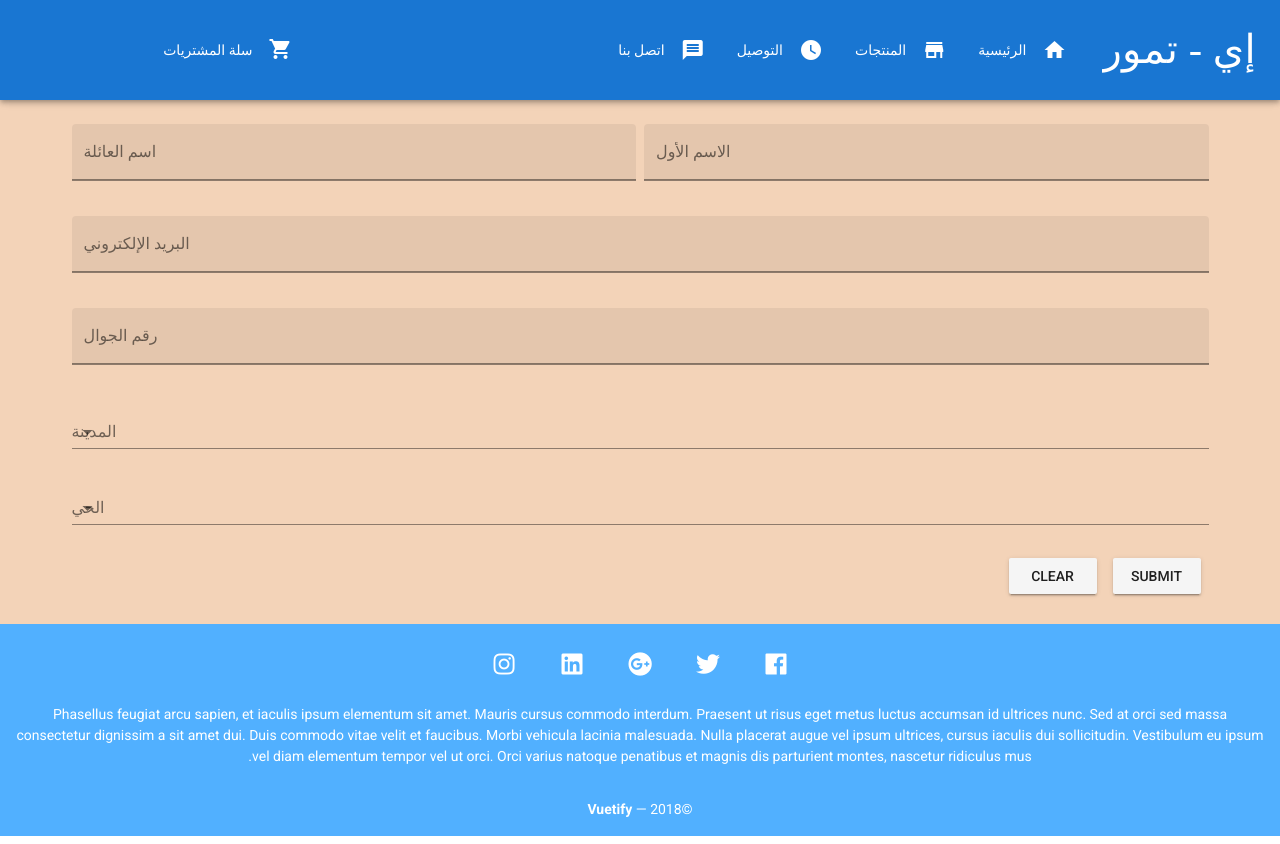
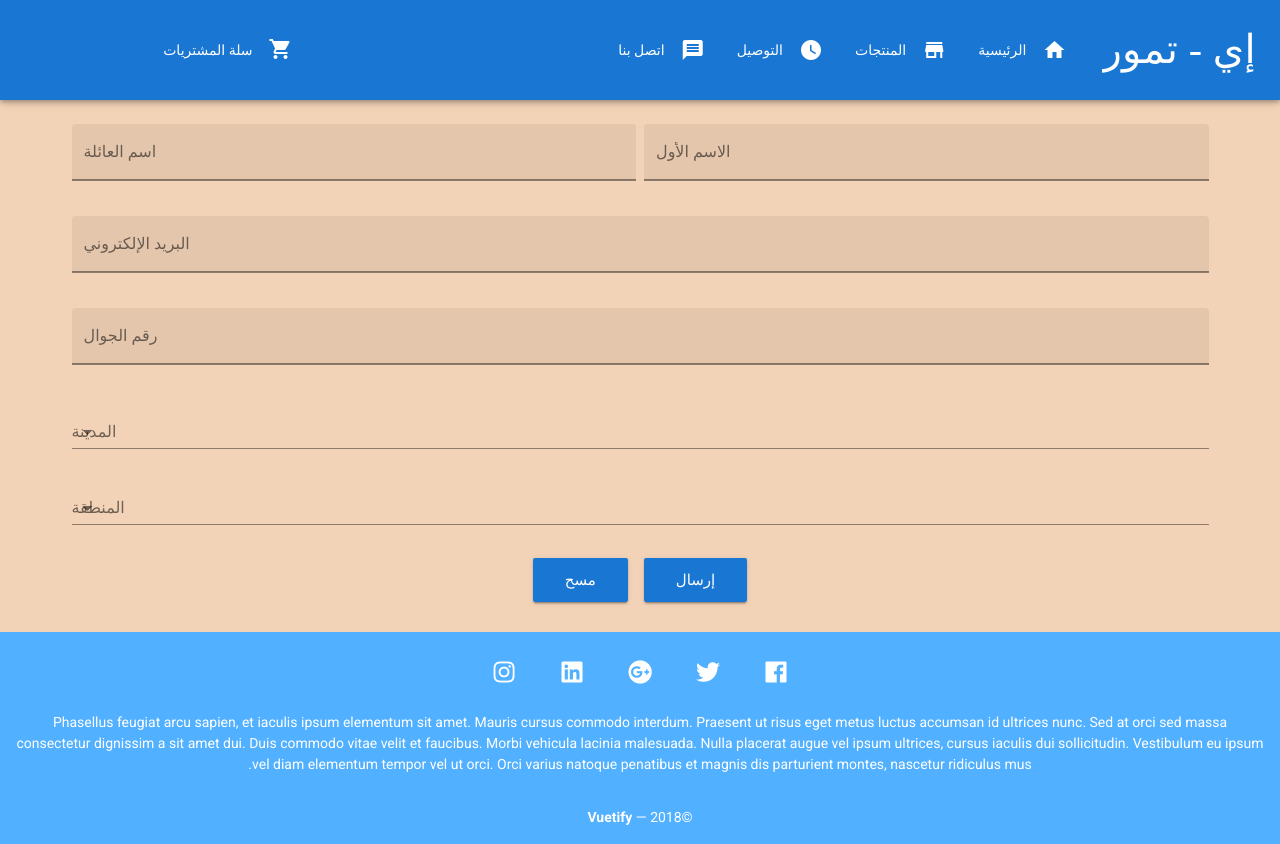
Before and after one commit to aalbani/etmoor, a Vue app: page /Order_Form in a window 1280 px wide. Built offline with nearby package versions, Linux system fonts and the light colour scheme; a web font is replaced by a local one.

Commit message:
form buttons fixed

```diff
--- a/src/components/ContactUs.vue
+++ b/src/components/ContactUs.vue
@@ -66,14 +66,16 @@
       ></v-text-field>
     </v-flex>
 
-    <v-flex xs12>
+    <v-flex xs12 text-xs-center>
     <v-btn
+      color="primary"
+      large
       :disabled="!valid"
       @click="submit"
     >
-      submit
+      إرسال
     </v-btn>
-    <v-btn @click="clear">clear</v-btn>
+    <v-btn color="primary" large @click="clear">مسح</v-btn>
     </v-flex>
 
 </v-layout>
--- a/src/components/OrderForm.vue
+++ b/src/components/OrderForm.vue
@@ -63,20 +63,23 @@
       v-model="hood"
       :items="hoods"
       :rules="selectRules"
-      label="الحي"
+      label="المنطقة"
       required
     ></v-select>
     </v-flex>
 
-    <v-flex xs12>
+    <v-flex xs12 text-xs-center>
     <v-btn
+      color="primary"
+      large
       :disabled="!valid"
       @click="submit"
     >
-      submit
+      إرسال
     </v-btn>
-    <v-btn @click="clear">clear</v-btn>
+    <v-btn color="primary" large @click="clear">مسح</v-btn>
     </v-flex>
+
 
 </v-layout>
 </v-form>
```
